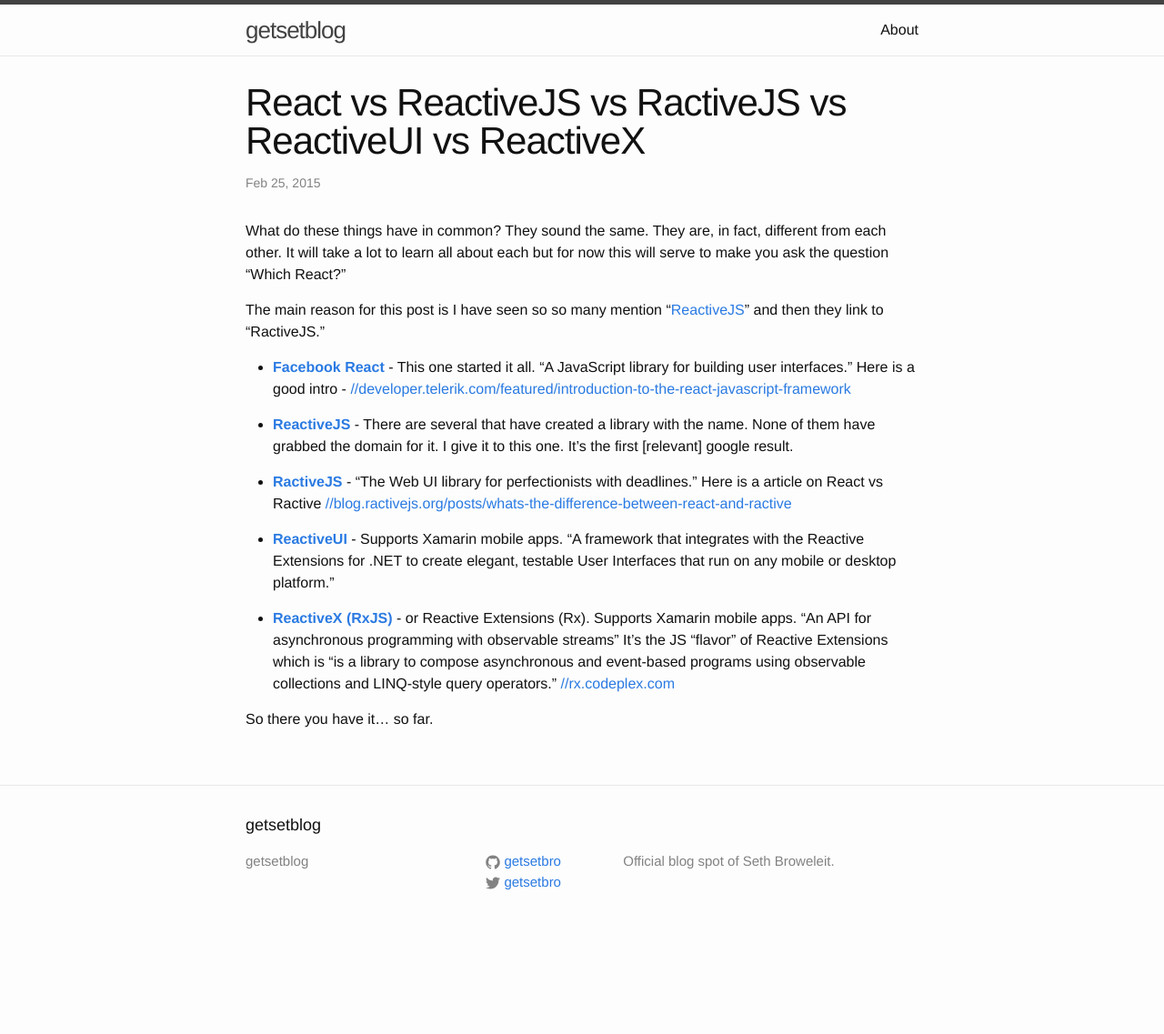
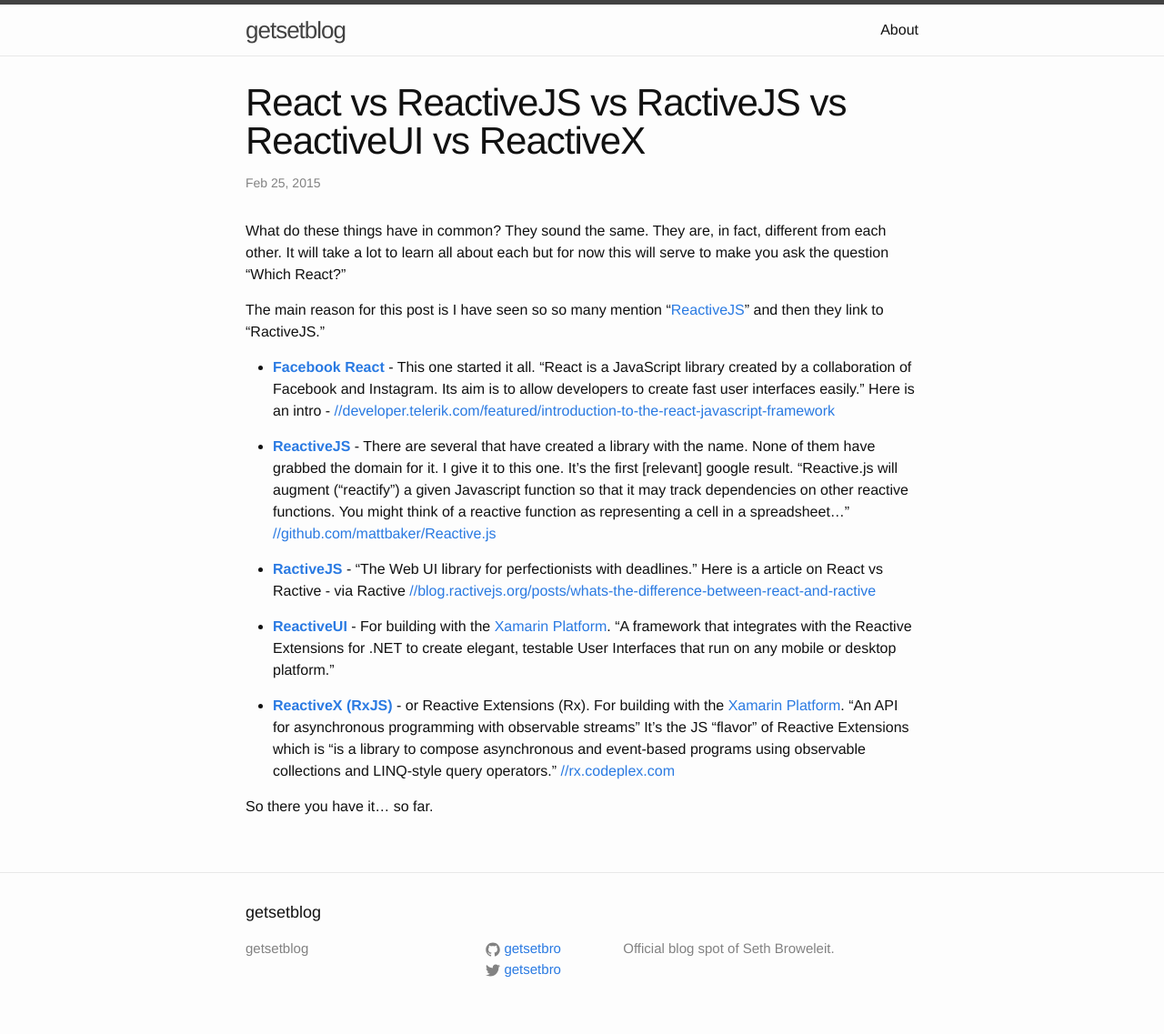
Before and after one commit to getsetbro/blog, a Jekyll site: the page built from _posts/2015-02-25-FB-react-vs-reactiveJS-vs-ractiveJS-vs-reactiveUI-vs-reactiveX.markdown, in a window 1280 px wide. Shown: the whole page at 91% size. Built offline with Jekyll 4.4.1, drawn with Linux system fonts in a browser that asks for light colours; before the commit the page ends 1041 px from its top, so only the background shows below that.

Commit message:
upstodates

```diff
--- a/_posts/2015-02-25-FB-react-vs-reactiveJS-vs-ractiveJS-vs-reactiveUI-vs-reactiveX.markdown
+++ b/_posts/2015-02-25-FB-react-vs-reactiveJS-vs-ractiveJS-vs-reactiveUI-vs-reactiveX.markdown
@@ -8,16 +8,16 @@
 
 The main reason for this post is I have seen so so many mention "[ReactiveJS](//twitter.com/reactivejs/status/569619957362888704)" and then they link to "RactiveJS."
 
-+	**[Facebook React](//facebook.github.io/react)** - This one started it all. "A JavaScript library for building user interfaces."
-Here is a good intro - [//developer.telerik.com/featured/introduction-to-the-react-javascript-framework](//developer.telerik.com/featured/introduction-to-the-react-javascript-framework)
++	**[Facebook React](//facebook.github.io/react)** - This one started it all. "React is a JavaScript library created by a collaboration of Facebook and Instagram. Its aim is to allow developers to create fast user interfaces easily."
+Here is an intro - [//developer.telerik.com/featured/introduction-to-the-react-javascript-framework](//developer.telerik.com/featured/introduction-to-the-react-javascript-framework)
 
-+	**[ReactiveJS](//github.com/mattbaker/Reactive.js)** - There are several that have created a library with the name. None of them have grabbed the domain for it. I give it to this one. It's the first [relevant] google result.
++	**[ReactiveJS](//github.com/mattbaker/Reactive.js)** - There are several that have created a library with the name. None of them have grabbed the domain for it. I give it to this one. It's the first [relevant] google result. "Reactive.js will augment ("reactify") a given Javascript function so that it may track dependencies on other reactive functions. You might think of a reactive function as representing a cell in a spreadsheet..." [//github.com/mattbaker/Reactive.js](//github.com/mattbaker/Reactive.js)
 
 +	**[RactiveJS](//www.ractivejs.org)** - "The Web UI library for perfectionists with deadlines."
-Here is a article on React vs Ractive [//blog.ractivejs.org/posts/whats-the-difference-between-react-and-ractive](//blog.ractivejs.org/posts/whats-the-difference-between-react-and-ractive)
+Here is a article on React vs Ractive - via Ractive [//blog.ractivejs.org/posts/whats-the-difference-between-react-and-ractive](//blog.ractivejs.org/posts/whats-the-difference-between-react-and-ractive)
 
-+	**[ReactiveUI](//github.com/reactiveui/ReactiveUI)** - Supports Xamarin mobile apps. "A framework that integrates with the Reactive Extensions for .NET to create elegant, testable User Interfaces that run on any mobile or desktop platform."
++	**[ReactiveUI](//github.com/reactiveui/ReactiveUI)** - For building with the [Xamarin Platform](//xamarin.com). "A framework that integrates with the Reactive Extensions for .NET to create elegant, testable User Interfaces that run on any mobile or desktop platform."
 
-+	**[ReactiveX (RxJS)](//reactive-extensions.github.io/RxJS)** - or Reactive Extensions (Rx). Supports Xamarin mobile apps. "An API for asynchronous programming with observable streams" It's the JS "flavor" of Reactive Extensions which is "is a library to compose asynchronous and event-based programs using observable collections and LINQ-style query operators." [//rx.codeplex.com](//rx.codeplex.com)
++	**[ReactiveX (RxJS)](//reactive-extensions.github.io/RxJS)** - or Reactive Extensions (Rx). For building with the [Xamarin Platform](//xamarin.com). "An API for asynchronous programming with observable streams" It's the JS "flavor" of Reactive Extensions which is "is a library to compose asynchronous and event-based programs using observable collections and LINQ-style query operators." [//rx.codeplex.com](//rx.codeplex.com)
 
 So there you have it... so far.
```
Also changed, not shown: 2 other files.
